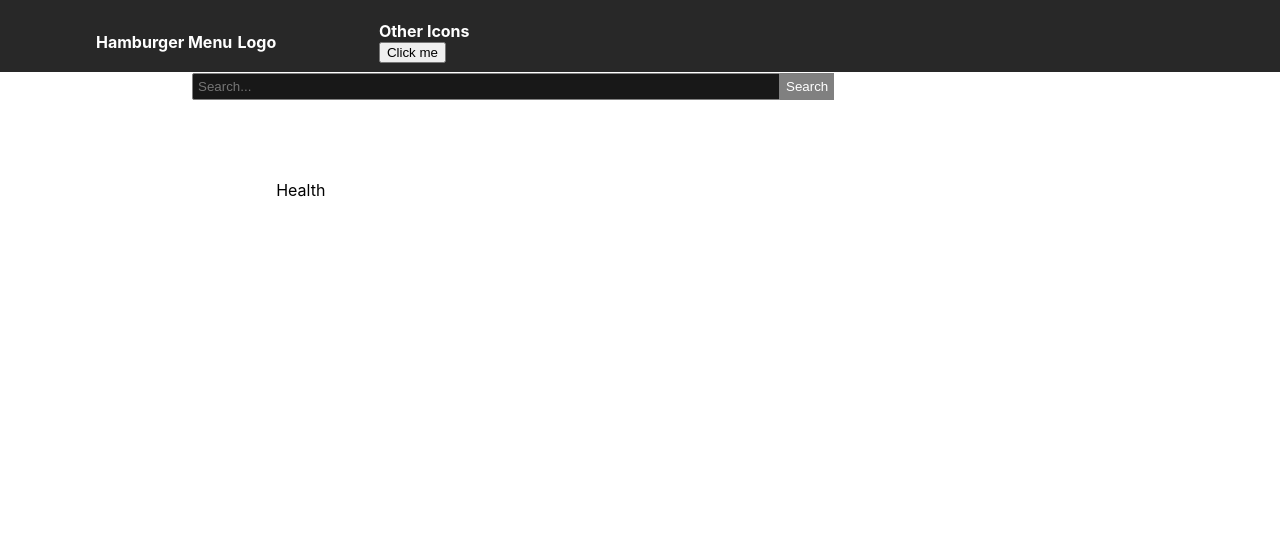
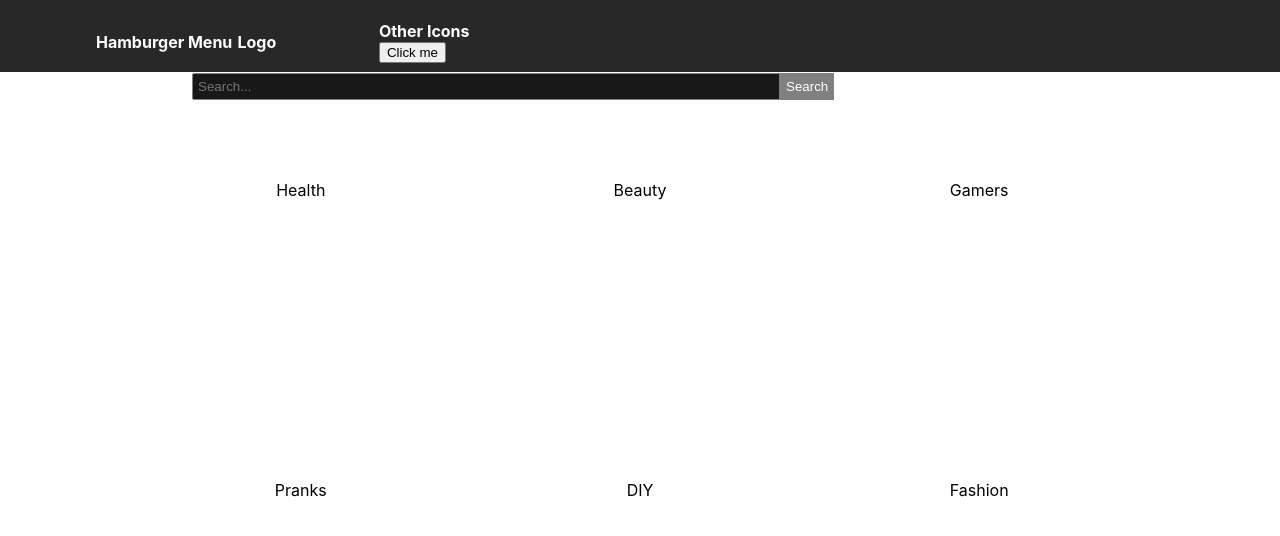
Before and after one commit to ArteaWright/YouTube2, a React (Create React App) app: page / in a window 1280 px wide. Shown: the top 536 px of the page. Built offline with nearby package versions, Linux system fonts and the light colour scheme.

Commit message:
Card Box Component complete

```diff
--- a/src/Pages/Home.js
+++ b/src/Pages/Home.js
@@ -32,7 +32,7 @@ onSelect = (videos) => {
                 <SearchBar onFormSubmit={this.handleSubmit}/>
                 <Videos videos={selectedVideo}/>
                 <VideoList videos={videos} onSelect={this.onSelect}/>
-                <CardBox/>
+                <CardBox />
             </React.Fragment>
         );
     }
--- a/src/components/CardBox/CardBox.js
+++ b/src/components/CardBox/CardBox.js
@@ -1,32 +1,57 @@
 import React, { Component } from 'react';
 import Youtube from '../../API/Youtube';
+import Videos from '../Videos/Videos';
+import VideoList from '../VideoList/VideoList';
 import './CardBox.css';
 
 class CardBox extends Component {
 
     state = {
-        video: "",
+        videos: [],
         selectedVideo: null
     }
 
         Cards = [
      {
-        searchTerm: "Beauty",
+        searchTerm: "Health",
         Title: "Health",
 
+     },
+     {
+         searchTerm:"Makeup",
+         Title: "Beauty"
+     },
+     {
+        searchTerm:"Video Games",
+        Title: "Gamers"
+     },
+     {
+         searchTerm: "Pranks",
+         Title: "Pranks"
+     },
+     {
+         searchTerm:"DIY",
+         Title: "DIY"
+     },
+     {
+         searchTerm:"Try on haul",
+         Title: "Fashion"
      }
     ]
 
     handleSubmit = async (searchTerm) => {
         const results = await Youtube.get('search', { params: {q: searchTerm}});
-        console.log(searchTerm)
-        console.log(results)
         this.setState({videos: results.data.items, selectedVideo: results.data.items[0]});
-        // console.log(results.data.items[0].id.videoId)
+        console.log(results.data.items)
+        document.querySelector('.outerWrap').style.display = 'none';
+    }
 
+    onSelect = (videos) => {
+        this.setState({...this.state , selectedVideo:videos.videos});
     }
 
     render() {
+        const {videos, selectedVideo} = this.state;
         return (
             <React.Fragment>
                 <div className="outerWrap">
@@ -35,6 +60,8 @@ class CardBox extends Component {
                 return <div key={card.Title} className="cardbox" onClick={() => this.handleSubmit(card.searchTerm)}>{card.Title}</div>
             })}
                 </div>
+                <Videos videos={selectedVideo}/>
+                <VideoList videos={videos} onSelect={this.onSelect}/>
             </React.Fragment>
         )
     }
```
